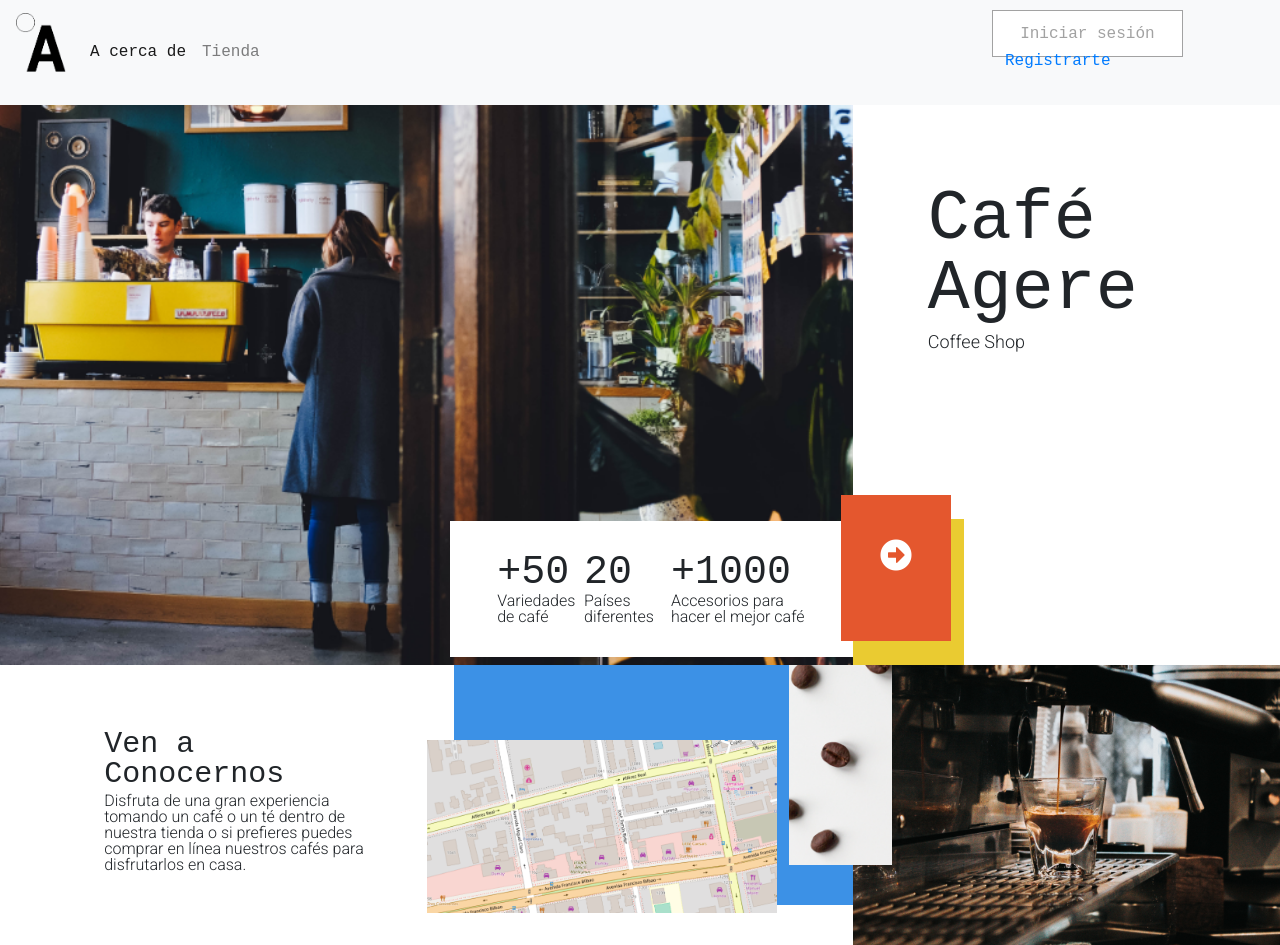
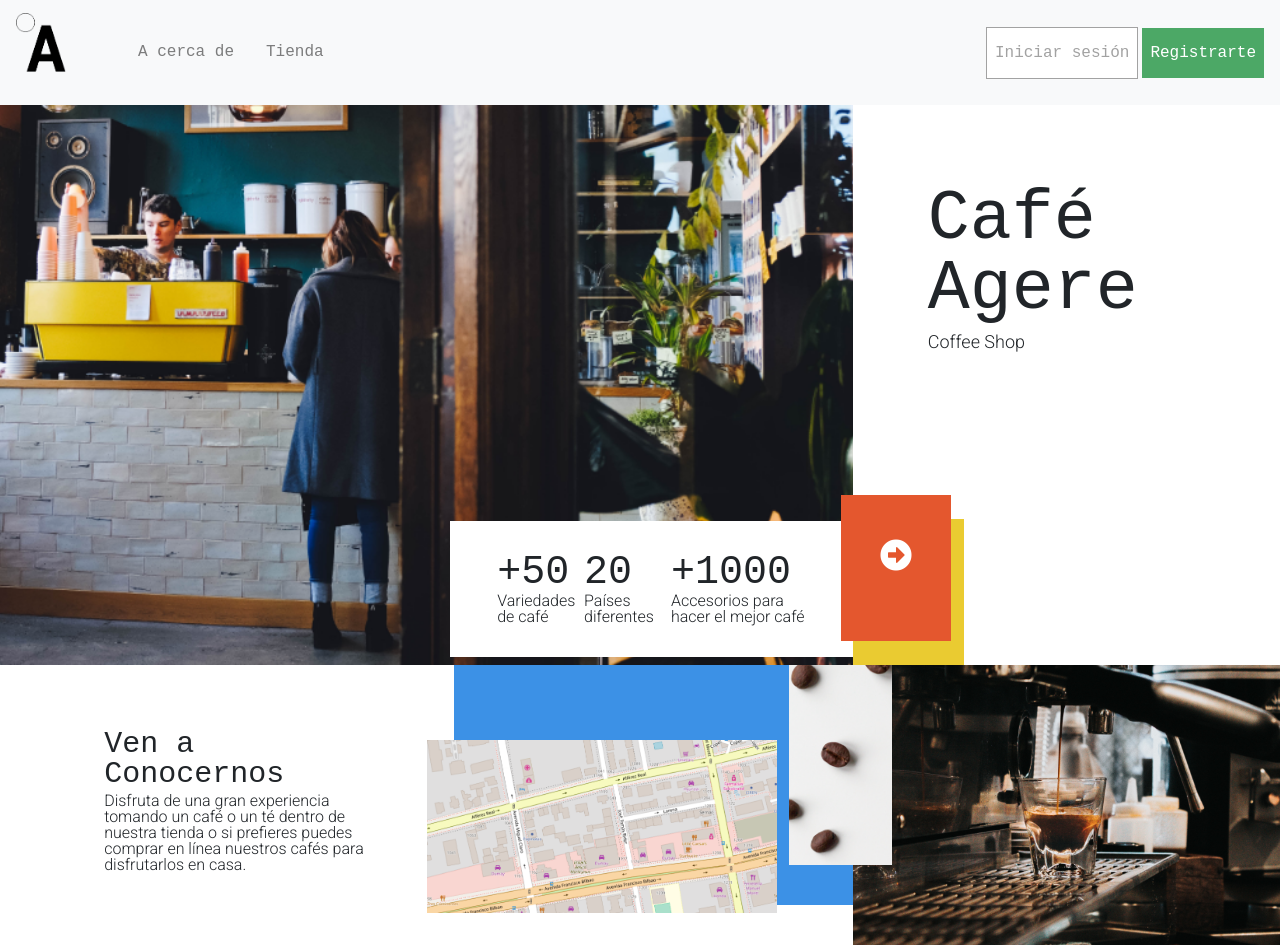
Before and after one commit to Bernabeee/posicionamiento, a plain HTML site: page index.html in a window 1280 px wide. Drawn offline with nearby package versions, Linux system fonts and the light colour scheme; a web font is replaced by a local one.

Commit message:
ultima carga de archivos

```diff
--- a/assets/sass/components/_buttons.scss
+++ b/assets/sass/components/_buttons.scss
@@ -6,6 +6,15 @@
         background-color: $white;
         color: $black;
         border: 1px solid $black;
+    }}
+
+    .secundary_button {
+        background-color: $shiny-shamrock;
+        color: $white;
+        &:hover {
+            background-color: $turqoise-green;
+            color: $black;
+            border: 1px solid $black;
+        }
+
     }
-
-}
--- a/assets/sass/components/_links.scss
+++ b/assets/sass/components/_links.scss
@@ -2,3 +2,17 @@ a:link
 {
 text-decoration:none;
 }
+
+a:hover
+{
+    text-decoration:none;
+}
+
+
+nav ul li a {
+    color: $black;
+    &:hover {
+        color: $quick-silver;
+    }
+
+}
--- a/index.html
+++ b/index.html
@@ -16,9 +16,9 @@
         <button class="navbar-toggler" type="button" data-toggle="collapse" data-target="#navbarText" aria-controls="navbarText" aria-expanded="false" aria-label="Toggle navigation">
           <span class="navbar-toggler-icon"></span>
         </button>
-        <div class="collapse navbar-collapse" id="navbarText">
+        <div class="collapse navbar-collapse ml-5" id="navbarText">
           <ul class="navbar-nav mr-auto">
-            <li class="nav-item active">
+            <li class="nav-item mr-3">
               <a class="nav-link" href="#">A cerca de</a>
             </li>
             <li class="nav-item">
@@ -26,8 +26,8 @@
             </li>
           </ul>
           <div>
-            <a class="primary_button" href="">Iniciar sesión</a>
-            <a class="btn" href="">Registrarte</a>
+            <a class="primary_button px-2 py-3" href="">Iniciar sesión</a>
+            <a class="secundary_button px-2 py-3" href="">Registrarte</a>
           </div>
         </div>
       </nav>
```
Also changed, not shown: assets/css/main.css, 1 other file.
